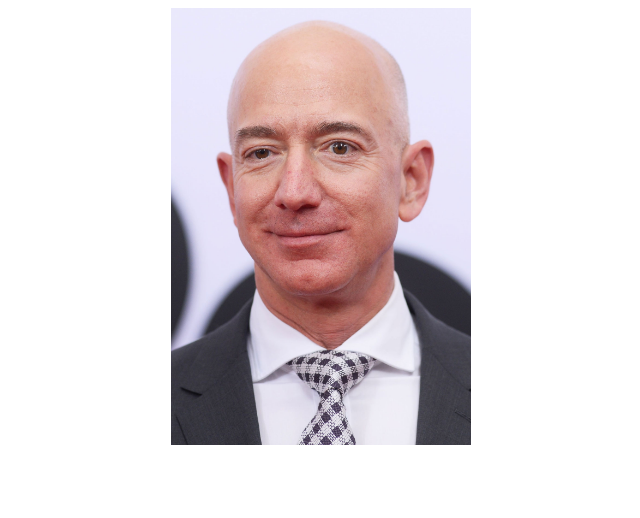
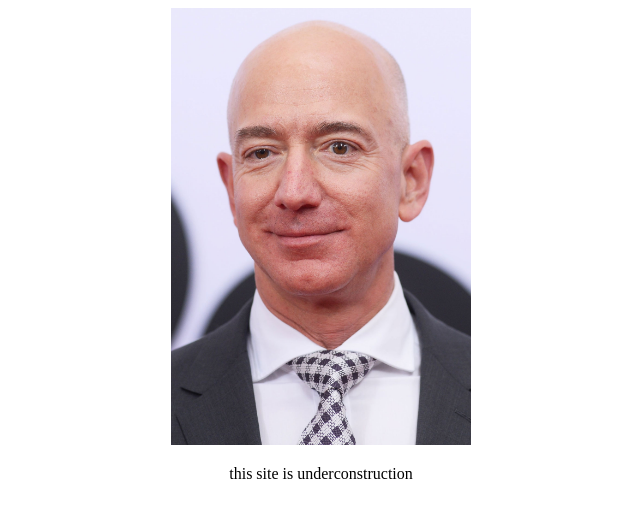
Before and after one commit to Apple197/edevice, a plain HTML site: page index.html in a window 1280 px wide. Shown: the whole page, without its empty margins (319-959 px from the left). Drawn offline with Linux system fonts and the light colour scheme.

Commit message:
Update index.html

```diff
--- a/index.html
+++ b/index.html
@@ -8,5 +8,6 @@
     </head>
     <body>
        <center> <img src="SAVE_20200305_120530.jpg" alt="good" width="300px"/></center>
+        <p align="center"> this site is underconstruction </p>
     </body>
 </html>
```
